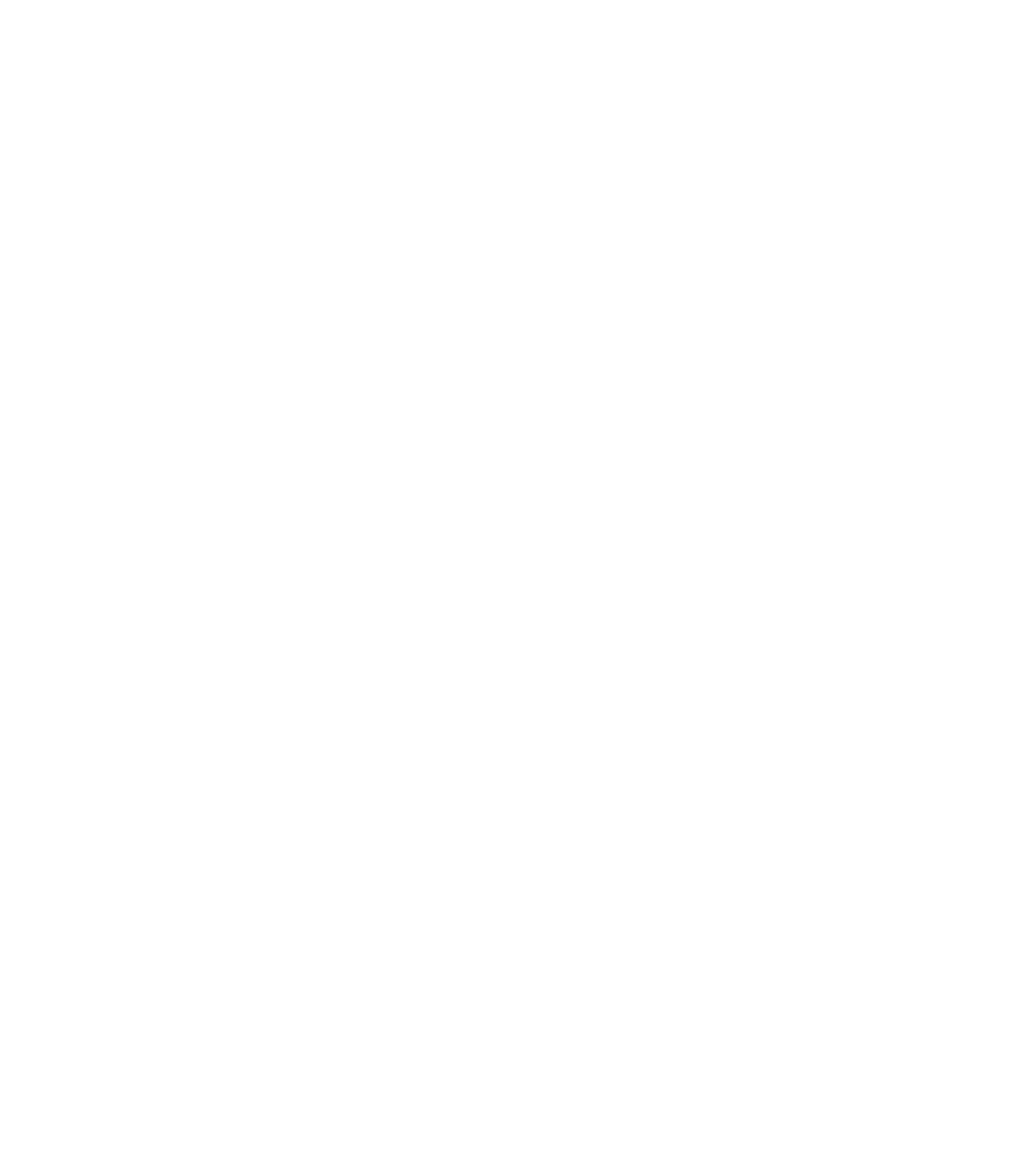
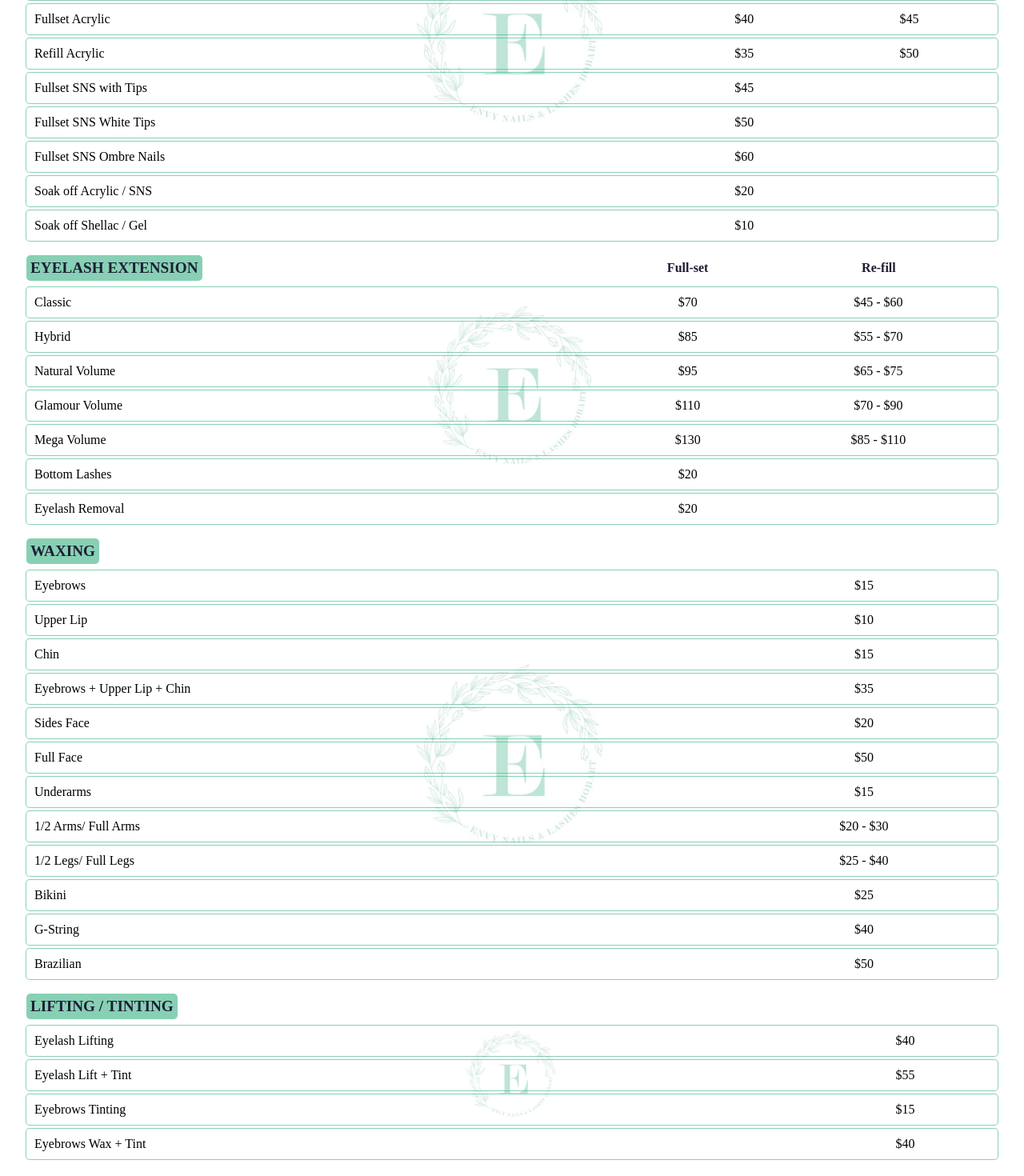
Before and after one commit to johnnyhuynh-dev/envy-nails, a React (Create React App) app: page / in a window 1280 px wide. Shown: the part 320-1790 px from the top of the page at 80% size. Before the commit the page ends 800 px from the top, so only its background shows below. Built offline with nearby package versions, Linux system fonts and the light colour scheme; no server answers; the database is empty.

Commit message:
finish pricing

```diff
--- a/src/Pricing.css
+++ b/src/Pricing.css
@@ -0,0 +1,64 @@
+.pricing {
+  width: 100vw;
+  display: flex;
+  flex-direction: column;
+  align-items: center;
+  opacity: 0;
+}
+
+table {
+  width: 95%;
+  margin: 5px;
+  border-spacing: 0px 3px;
+}
+
+.embedded-logo {
+  z-index: -1;
+  position: absolute;
+  opacity: 0.35;
+  left: 50%;
+  top: 50%;
+  transform: translate(-50%, -50%);
+}
+.nails-pricing,
+.eyelash-pricing,
+.wax-pricing,
+.lifting-pricing {
+  position: relative;
+}
+
+.service-heading {
+  width: max-content;
+  border-radius: 5px;
+  padding: 5px;
+  font-size: 1.2rem;
+  text-align: left;
+  background-color: var(--main-color);
+  color: var(--text-color);
+}
+
+.first-sub-service-heading,
+.second-sub-service-heading {
+  color: var(--text-color);
+}
+
+td {
+  border: solid 1px var(--main-color);
+  padding: 10px;
+  border-left: none;
+  border-right: none;
+  text-align: center;
+}
+
+td:first-child {
+  border-left: solid 1px var(--main-color);
+  text-align: left;
+  border-top-left-radius: 5px;
+  border-bottom-left-radius: 5px;
+}
+
+td:last-child {
+  border-right: solid 1px var(--main-color);
+  border-top-right-radius: 5px;
+  border-bottom-right-radius: 5px;
+}
--- a/src/Pricing.js
+++ b/src/Pricing.js
@@ -1,25 +1,126 @@
 import React from "react";
+import "./Pricing.css";
 import price from "./price.json";
+import Footer from "./Footer";
+import { motion } from "framer-motion";
+import smallLogo from "./assets/envy-logo.jpg";
+
 export default function Pricing() {
-  console.log(price);
+  const nailsPrices = price.nails;
+  const eyelashPrices = price.eyelash;
+  const waxingPrices = price.waxing;
+  const liftingPrices = price.lifting;
+
   return (
-    <div className="pricing-table">
+    <motion.div
+      className="pricing"
+      initial={{ opacity: 0, x: -50 }}
+      animate={{ opacity: 1, x: 0 }}
+      transition={{ damping: 10, duration: 1 }}
+    >
       <table className="nails-pricing">
+        <div className="embedded-logo">
+          <img src={smallLogo} width={250} height={250} alt="small logo" />
+        </div>
         <thead>
           <tr>
-            <th className="service-heading">Nails</th>
-            <th>Polish</th>
-            <th>Shellac</th>
+            <th>
+              <div className="service-heading">NAILS</div>
+            </th>
+            <th className="first-sub-service-heading">Polish</th>
+            <th className="second-sub-service-heading">Shellac</th>
           </tr>
         </thead>
         <tbody>
-          <tr>
-            <td>Buff, shape and Polish</td>
-            <td>$15</td>
-            <td>$20</td>
-          </tr>
+          {nailsPrices.map((nailService) => (
+            <tr key={nailService.service}>
+              <td>{nailService.service}</td>
+              <td>${nailService.price.Polish}</td>
+              <td>
+                {nailService.price.Shellac
+                  ? `$${nailService.price.Shellac}`
+                  : ""}
+              </td>
+            </tr>
+          ))}
         </tbody>
       </table>
-    </div>
+
+      <table className="eyelash-pricing">
+        <div className="embedded-logo">
+          <img src={smallLogo} width={220} height={220} alt="small logo" />
+        </div>
+        <thead>
+          <tr>
+            <th>
+              <div className="service-heading">EYELASH EXTENSION</div>
+            </th>
+            <th className="first-sub-service-heading">Full-set</th>
+            <th className="second-sub-service-heading">Re-fill</th>
+          </tr>
+        </thead>
+        <tbody>
+          {eyelashPrices.map((eyelashService) => (
+            <tr key={eyelashService.service}>
+              <td>{eyelashService.service}</td>
+              <td>${eyelashService.price.Fullset}</td>
+              <td>
+                {eyelashService.price.Refill
+                  ? `$${eyelashService.price.Refill[0]} - $${eyelashService.price.Refill[1]}`
+                  : ""}
+              </td>
+            </tr>
+          ))}
+        </tbody>
+      </table>
+
+      <table className="wax-pricing">
+        <div className="embedded-logo">
+          <img src={smallLogo} width={250} height={250} alt="small logo" />
+        </div>
+        <thead>
+          <tr>
+            <th>
+              <div className="service-heading">WAXING</div>
+            </th>
+            <th className="first-sub-service-heading"></th>
+          </tr>
+        </thead>
+        <tbody>
+          {waxingPrices.map((wax) => (
+            <tr key={wax.service}>
+              <td>{wax.service}</td>
+              <td>
+                ${wax.price[0]} {wax.price[1] && `- $${wax.price[1]}`}
+              </td>
+            </tr>
+          ))}
+        </tbody>
+      </table>
+
+      <table className="lifting-pricing">
+        <div className="embedded-logo">
+          <img src={smallLogo} width={120} height={120} alt="small logo" />
+        </div>
+        <thead>
+          <tr>
+            <th>
+              <div className="service-heading">LIFTING / TINTING</div>
+            </th>
+            <th className="first-sub-service-heading"></th>
+          </tr>
+        </thead>
+        <tbody>
+          {liftingPrices.map((lift) => (
+            <tr key={lift.service}>
+              <td>{lift.service}</td>
+              <td>${lift.price}</td>
+            </tr>
+          ))}
+        </tbody>
+      </table>
+
+      <Footer />
+    </motion.div>
   );
 }
--- a/src/index.css
+++ b/src/index.css
@@ -1,5 +1,7 @@
 * {
   box-sizing: border-box;
+  --main-color: rgba(72, 183, 141, 0.65);
+  --text-color: #1d1d35;
   /* font-size: 62.5%; */
 }
 
--- a/src/price.json
+++ b/src/price.json
@@ -29,33 +29,33 @@
       }
     },
     {
-      "service": "Full-set Acrylic",
+      "service": "Fullset Acrylic",
       "price": {
         "Polish": 40,
         "Shellac": 45
       }
     },
     {
-      "service": "Re-fill Acrylic",
+      "service": "Refill Acrylic",
       "price": {
         "Polish": 35,
         "Shellac": 50
       }
     },
     {
-      "service": "Full-set SNS with Tips",
+      "service": "Fullset SNS with Tips",
       "price": {
         "Polish": 45
       }
     },
     {
-      "service": "Full-set SNS White Tips",
+      "service": "Fullset SNS White Tips",
       "price": {
         "Polish": 50
       }
     },
     {
-      "service": "Full-set SNS Ombre Nails",
+      "service": "Fullset SNS Ombre Nails",
       "price": {
         "Polish": 60
       }
@@ -79,67 +79,67 @@
     {
       "service": "Classic",
       "price": {
-        "Full-set": 70,
-        "Re-fill": [45, 60]
+        "Fullset": 70,
+        "Refill": [45, 60]
       }
     },
 
     {
       "service": "Hybrid",
       "price": {
-        "Full-set": 85,
-        "Re-fill": [55, 70]
+        "Fullset": 85,
+        "Refill": [55, 70]
       }
     },
 
     {
       "service": "Natural Volume",
       "price": {
-        "Full-set": 95,
-        "Re-fill": [65, 75]
+        "Fullset": 95,
+        "Refill": [65, 75]
       }
     },
     {
       "service": "Glamour Volume",
       "price": {
-        "Full-set": 110,
-        "Re-fill": [70, 90]
+        "Fullset": 110,
+        "Refill": [70, 90]
       }
     },
     {
       "service": "Mega Volume",
       "price": {
-        "Full-set": 130,
-        "Re-fill": [85, 110]
+        "Fullset": 130,
+        "Refill": [85, 110]
       }
     },
     {
       "service": "Bottom Lashes",
       "price": {
-        "Full-set": 20
+        "Fullset": [20]
       }
     },
 
     {
       "service": "Eyelash Removal",
       "price": {
-        "Full-set": 20
+        "Fullset": [20]
       }
     }
   ],
   "waxing": [
-    { "service": "Eyebrows", "price": 15 },
-    { "service": "Upper Lip", "price": 10 },
-    { "service": "Chin", "price": 15 },
-    { "service": "Eyebrows + Upper Lip + Chin", "price": 35 },
-    { "service": "Sides Face", "price": 20 },
-    { "service": "Full Face", "price": 50 },
-    { "service": "Underarms", "price": 15 },
+    { "service": "Eyebrows", "price": [15] },
+    { "service": "Upper Lip", "price": [10] },
+    { "service": "Chin", "price": [15] },
+    { "service": "Eyebrows + Upper Lip + Chin", "price": [35] },
+    { "service": "Sides Face", "price": [20] },
+    { "service": "Full Face", "price": [50] },
+    { "service": "Underarms", "price": [15] },
     { "service": "1/2 Arms/ Full Arms", "price": [20, 30] },
     { "service": "1/2 Legs/ Full Legs", "price": [25, 40] },
-    { "service": "Bikini", "price": 25 },
-    { "service": "G-String", "price": 40 },
-    { "service": "Brazilian", "price": 50 }
+    { "service": "Bikini", "price": [25] },
+    { "service": "G-String", "price": [40] },
+    { "service": "Brazilian", "price": [50] }
   ],
 
   "lifting": [
```
